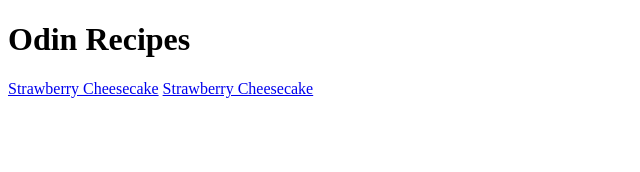
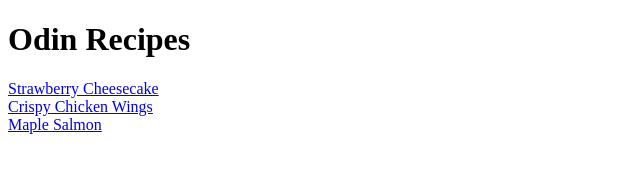
Before and after one commit to Myron-Dias/odin-recipies, a plain HTML site: page index.html in a window 1280 px wide. Shown: the whole page, without its empty margins (0-640 px from the left). Drawn offline with Linux system fonts and the light colour scheme.

Commit message:
Add link to the salmon recipe page

```diff
--- a/index.html
+++ b/index.html
@@ -7,6 +7,9 @@
     <body>
         <h1>Odin Recipes</h1>
         <a href="./recipes/cheesecake.html">Strawberry Cheesecake</a>
-        <a href="./recipes/wings.html">Strawberry Cheesecake</a>
+        <br>
+        <a href="./recipes/wings.html">Crispy Chicken Wings</a>
+        <br>
+        <a href="./recipes/wings.html">Maple Salmon</a>
     </body>
 </html>
```
